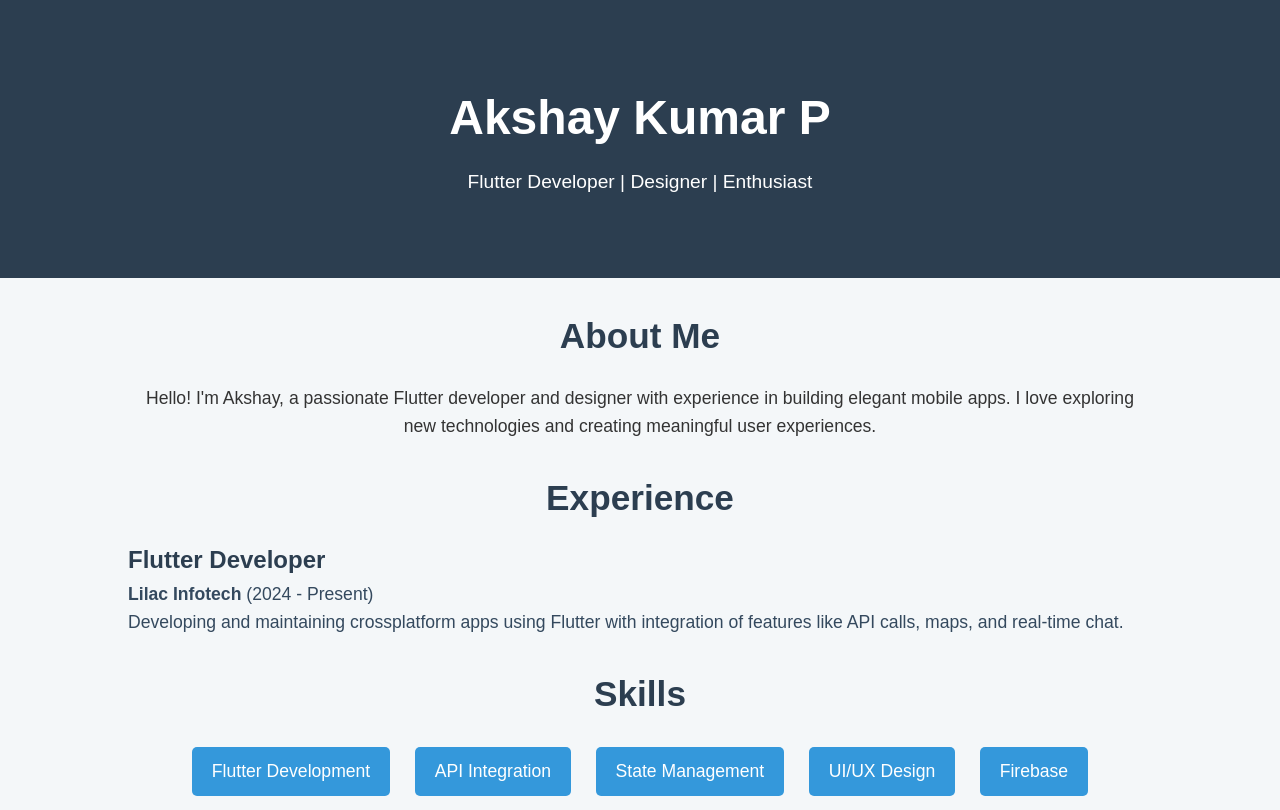
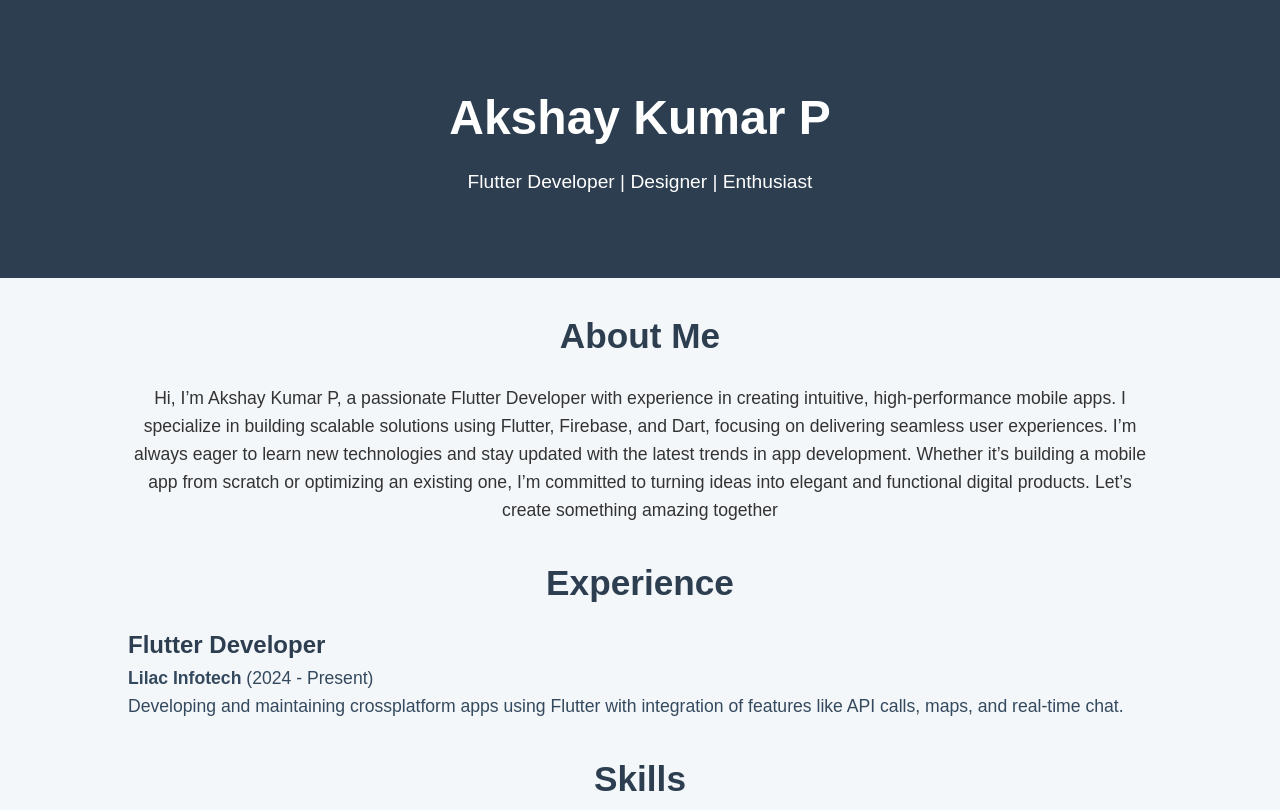
Before and after one commit to Akshaykakkodi/AkshayKakkodi.github.io, a plain HTML site: page index.html in a window 1280 px wide. Shown: the top 810 px of the page. Drawn offline with Linux system fonts and the light colour scheme.

Commit message:
about me edited

```diff
--- a/index.html
+++ b/index.html
@@ -16,7 +16,11 @@
 
     <section id="about" class="container">
         <h2>About Me</h2>
-        <p>Hello! I'm Akshay, a passionate Flutter developer and designer with experience in building elegant mobile apps. I love exploring new technologies and creating meaningful user experiences.</p>
+        <p>Hi, I’m Akshay Kumar P, a passionate Flutter Developer with experience in creating intuitive, high-performance mobile apps. I specialize in building scalable solutions using Flutter, Firebase, and Dart, focusing on delivering seamless user experiences.
+
+            I’m always eager to learn new technologies and stay updated with the latest trends in app development. Whether it’s building a mobile app from scratch or optimizing an existing one, I’m committed to turning ideas into elegant and functional digital products.
+
+            Let’s create something amazing together</p>
     </section>
 
     <section id="experience" class="container">
```
